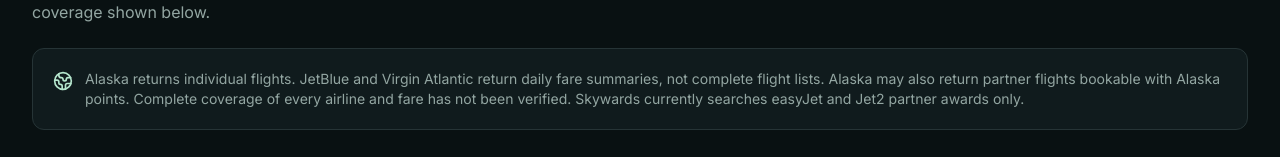
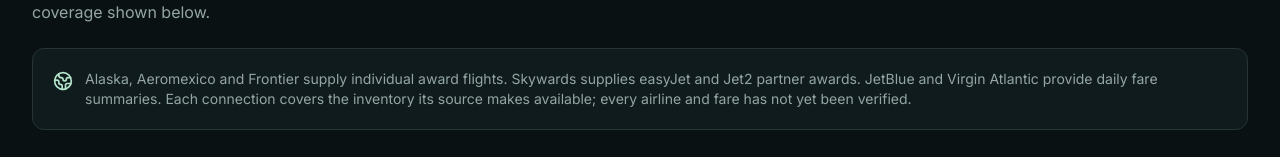
Before and after one commit to avirichards/PointSnap, a Next.js app: page /airlines in a window 1280 px wide. Shown: the part 235-392 px from the top of the page. Built offline with nearby package versions, Linux system fonts and the light colour scheme; no server answers.

Commit message:
Update program overview for newly connected flight sources

```diff
--- a/src/app/airlines/page.tsx
+++ b/src/app/airlines/page.tsx
@@ -27,11 +27,11 @@
         <div className="mt-6 rounded-xl border bg-card p-5 flex items-start gap-3">
           <Globe2 className="size-5 text-primary shrink-0 mt-0.5" />
           <p className="text-sm text-muted-foreground">
-            Alaska returns individual flights. JetBlue and Virgin Atlantic
-            return daily fare summaries, not complete flight lists. Alaska may
-            also return partner flights bookable with Alaska points. Complete
-            coverage of every airline and fare has not been verified. Skywards
-            currently searches easyJet and Jet2 partner awards only.
+            Alaska, Aeromexico and Frontier supply individual award flights.
+            Skywards supplies easyJet and Jet2 partner awards. JetBlue and Virgin
+            Atlantic provide daily fare summaries. Each connection covers the
+            inventory its source makes available; every airline and fare has not
+            yet been verified.
           </p>
         </div>
         <section
```
